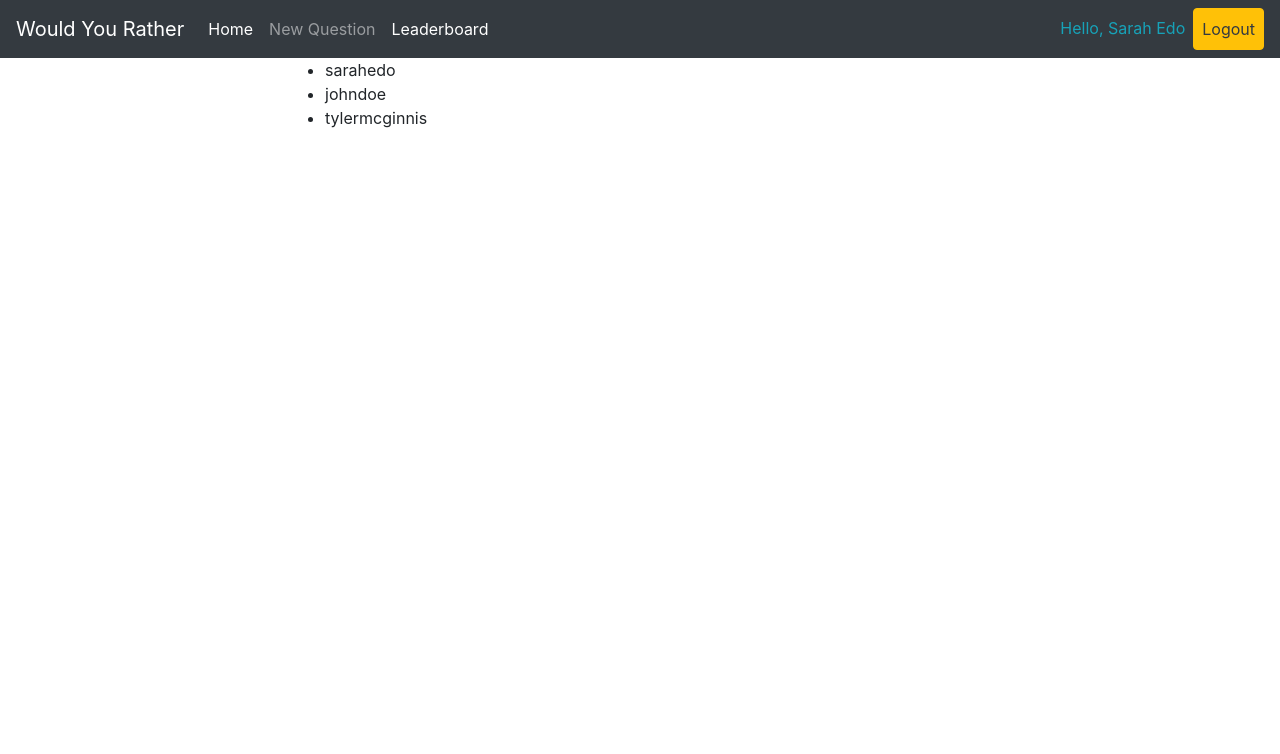
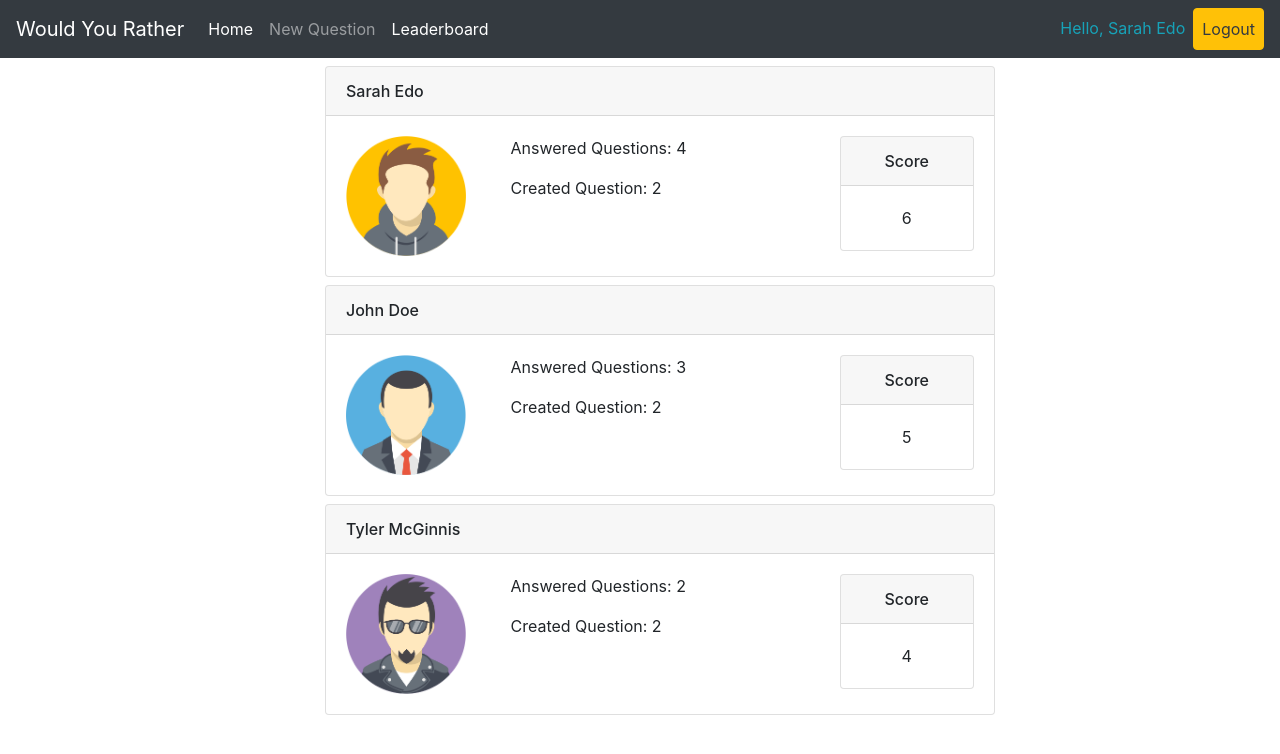
Before and after one commit to SumeetKK/udacity-would-you-rather, a React (Create React App) app: page /leaderboard in a window 1280 px wide. Shown: the top 754 px of the page. Built offline with nearby package versions, Linux system fonts and the light colour scheme.

Commit message:
Leaderboard Completed

```diff
--- a/src/component/Leaderboard.js
+++ b/src/component/Leaderboard.js
@@ -1,19 +1,18 @@
 import React, { Component } from 'react'
 import { connect } from 'react-redux'
 import { Container, Col } from 'reactstrap'
+import LeaderboardItem from './LeaderboardItem'
 
 class Leaderboard extends Component {
     render() {
-        const {topUsers} = this.props
+        const {topUsers, users} = this.props
         return (
             <div>
                 <Container>
                 <Col md={{size: 8, offset: 2}}>
                     <ul>
                         {topUsers.map((userId) => (
-                            <li key={userId}>
-                                {userId}
-                            </li>
+                            <LeaderboardItem user={users[userId]} />
                         ))}
                     </ul>
                 </Col>
@@ -33,6 +32,7 @@ function mapStateToProps({users}) {
 
     return {
         topUsers,
+        users,
     }
 }
 
--- /dev/null
+++ b/src/component/LeaderboardItem.js
@@ -0,0 +1,31 @@
+import React from 'react'
+import { Card, CardHeader, CardBody, Col, Row, CardText } from 'reactstrap'
+
+const LeaderboardCard = (props) => {
+
+        const {user} = props
+        return <Card className="my-2">
+            <CardHeader style={{fontWeight: '500'}}>{props.user.name}</CardHeader>
+            <CardBody>
+                <Row>
+                    <Col xs='3'>
+                        <img src={user.avatarURL} style={{maxHeight: '120px', width: 'auto'}} className='img-fluid' alt="Avatar for Person" />
+                    </Col>
+                    <Col xs='6'>
+                        <CardText>Answered Questions: {Object.keys(user.answers).length}</CardText>
+                        <CardText>Created Question: {user.questions.length}</CardText>
+                    </Col>
+                    <Col xs='3'>
+                        <Card className="text-center">
+                            <CardHeader style={{fontWeight: '500'}}>Score</CardHeader>
+                            <CardBody>
+                                <CardText>{Object.keys(user.answers).length + user.questions.length}</CardText>
+                            </CardBody>
+                        </Card>
+                    </Col>
+                </Row>
+            </CardBody>
+        </Card>
+}
+
+export default LeaderboardCard
```
